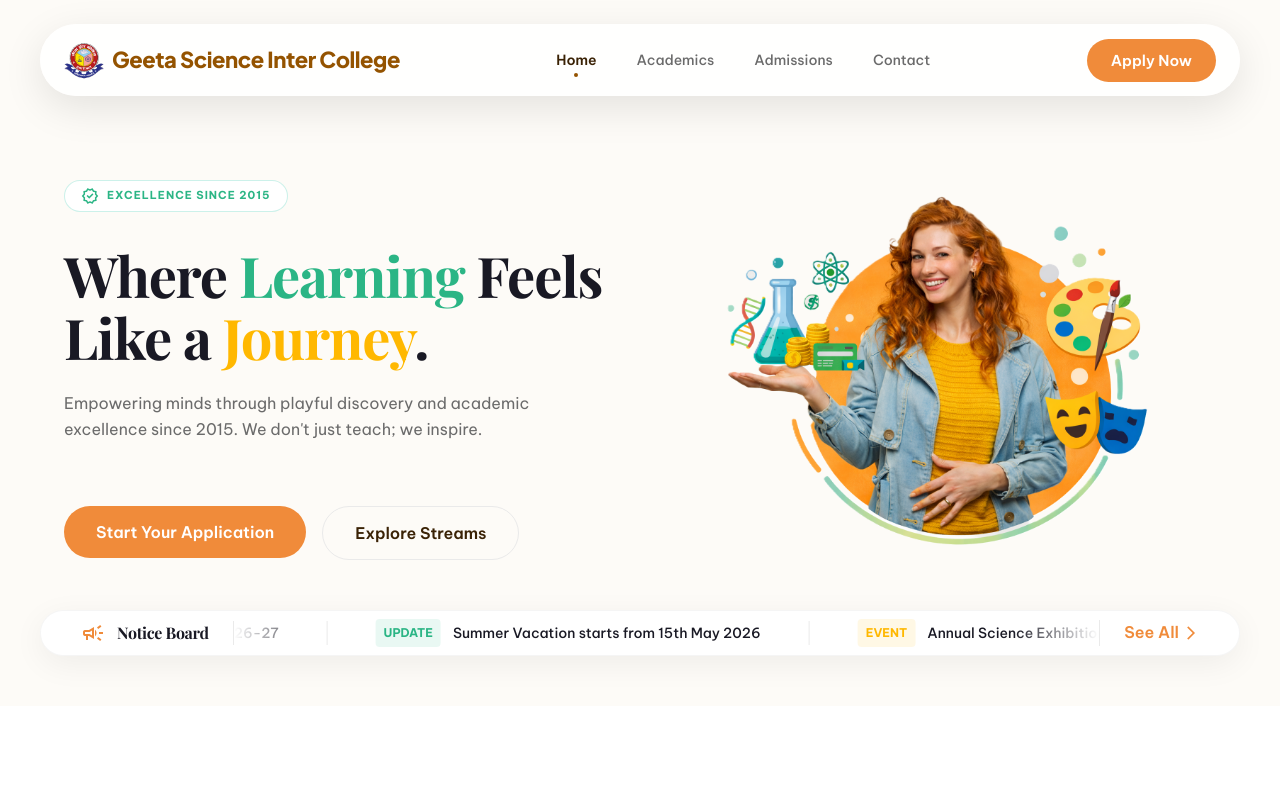
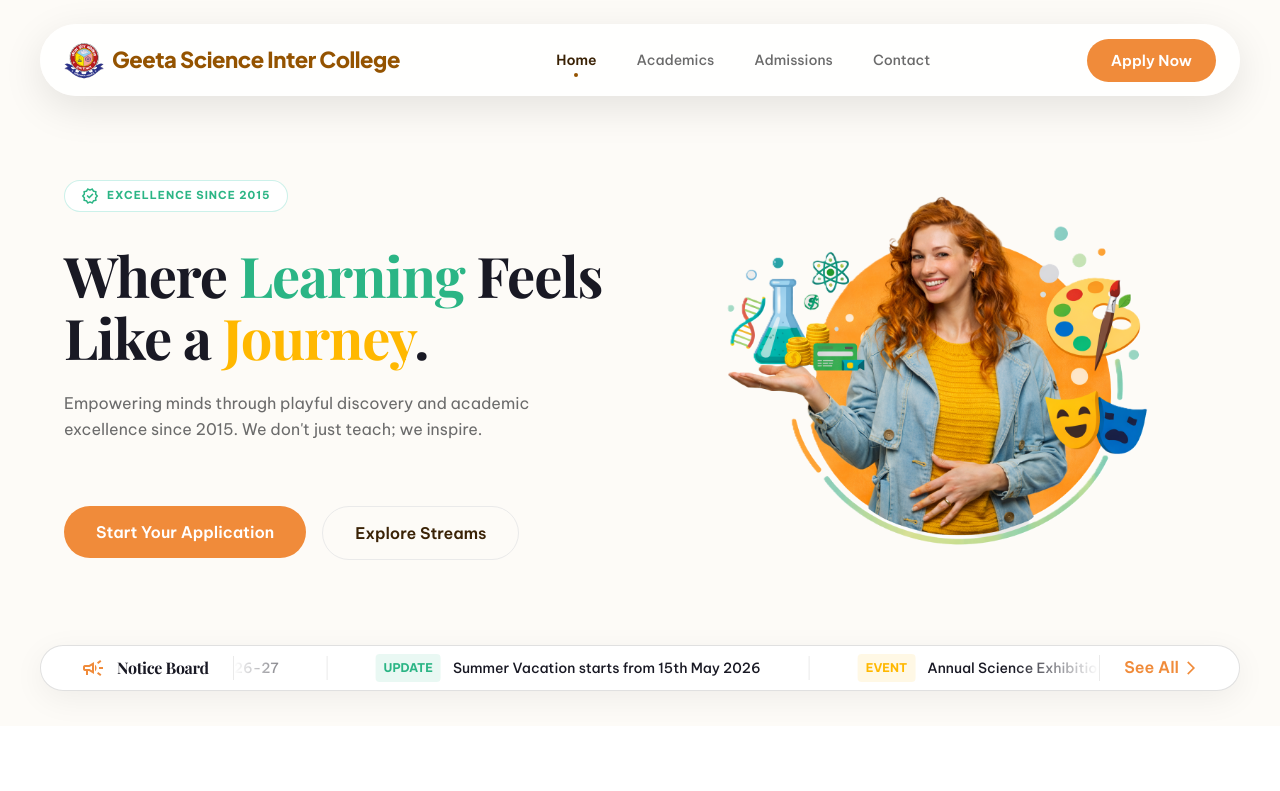
Before and after one commit to Subhampas1/geetascienceintercollege, a React (Vite) app: page / in a window 1280 px wide. Shown: the top 791 px of the page. Built offline with nearby package versions, Linux system fonts and the light colour scheme; a web font is replaced by a local one.

Commit message:
Adjust Notice Board overlap and add subtle outline

```diff
--- a/src/pages/Home.css
+++ b/src/pages/Home.css
@@ -92,8 +92,8 @@ section {
 @media (min-width: 992px) {
   .notice-section {
     background-color: transparent !important;
-    margin-top: -70px;
-    margin-bottom: 50px;
+    margin-top: -35px;
+    margin-bottom: 35px;
     padding: 0;
     position: relative;
     z-index: 20;
@@ -107,7 +107,7 @@ section {
   border-radius: var(--radius-full);
   padding: 12px 16px;
   box-shadow: 0 8px 32px rgba(0, 0, 0, 0.06);
-  border: 1px solid rgba(0, 0, 0, 0.04);
+  border: 1px solid rgba(0, 0, 0, 0.12);
   position: relative;
   z-index: 10;
   max-width: 1200px;
```
